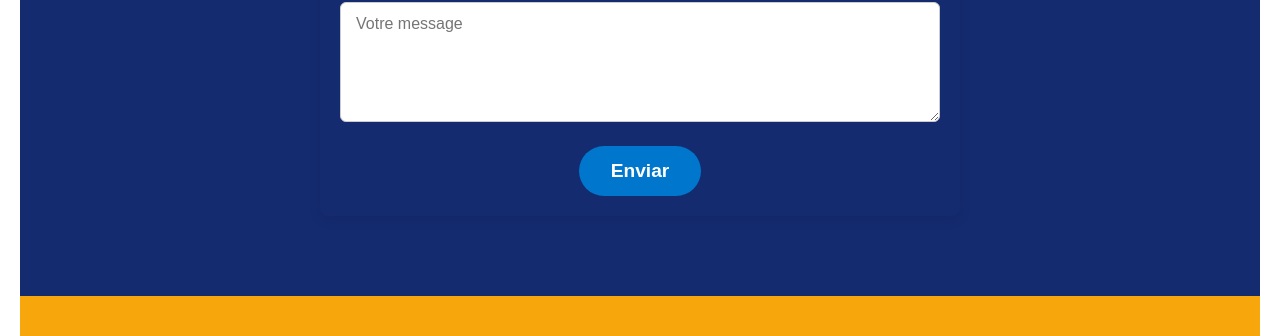
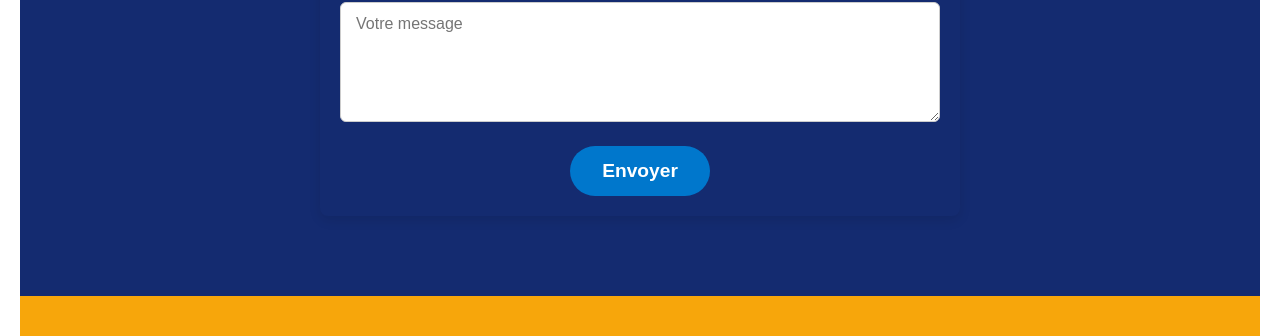
Before and after one commit to dapedreros/crinnovplusfr, a Jekyll site: the page built from index.md, in a window 1280 px wide and 900 px high, scrolled down 2281 px. Shown: the part 172-508 px from the top of the window. Built offline with Jekyll 4.4.1, drawn with Linux system fonts in a browser that asks for light colours.

Commit message:
Actualizacion enlace wp

```diff
--- a/index.md
+++ b/index.md
@@ -130,7 +130,7 @@ title: Inicio
   <!-- <input type="hidden" name="_captcha" value="false" /> -->
 
   <!-- Botón para enviar el formulario -->
-  <button type="submit">Enviar</button>
+  <button type="submit">Envoyer</button>
   <!-- Redirige tras envío a URL personalizada -->
 <input type="hidden" name="_next" value="http://crinnovplusfr.fr" />
 
@@ -170,7 +170,7 @@ title: Inicio
 	  </div>
 
 
-      <a href="https://wa.me/33768762249" target="_blank" class="contacto-item">
+      <a href="https://wa.me/33768762249/?text=Bonjour,%20je%20souhaite%20avoir%20plus%20d'informations." target="_blank" class="contacto-item">
         <i class="fab fa-whatsapp"></i>
         <p>+33 768 762 249</p>
 	 </a>
```
Also changed, not shown: 4 other files.
